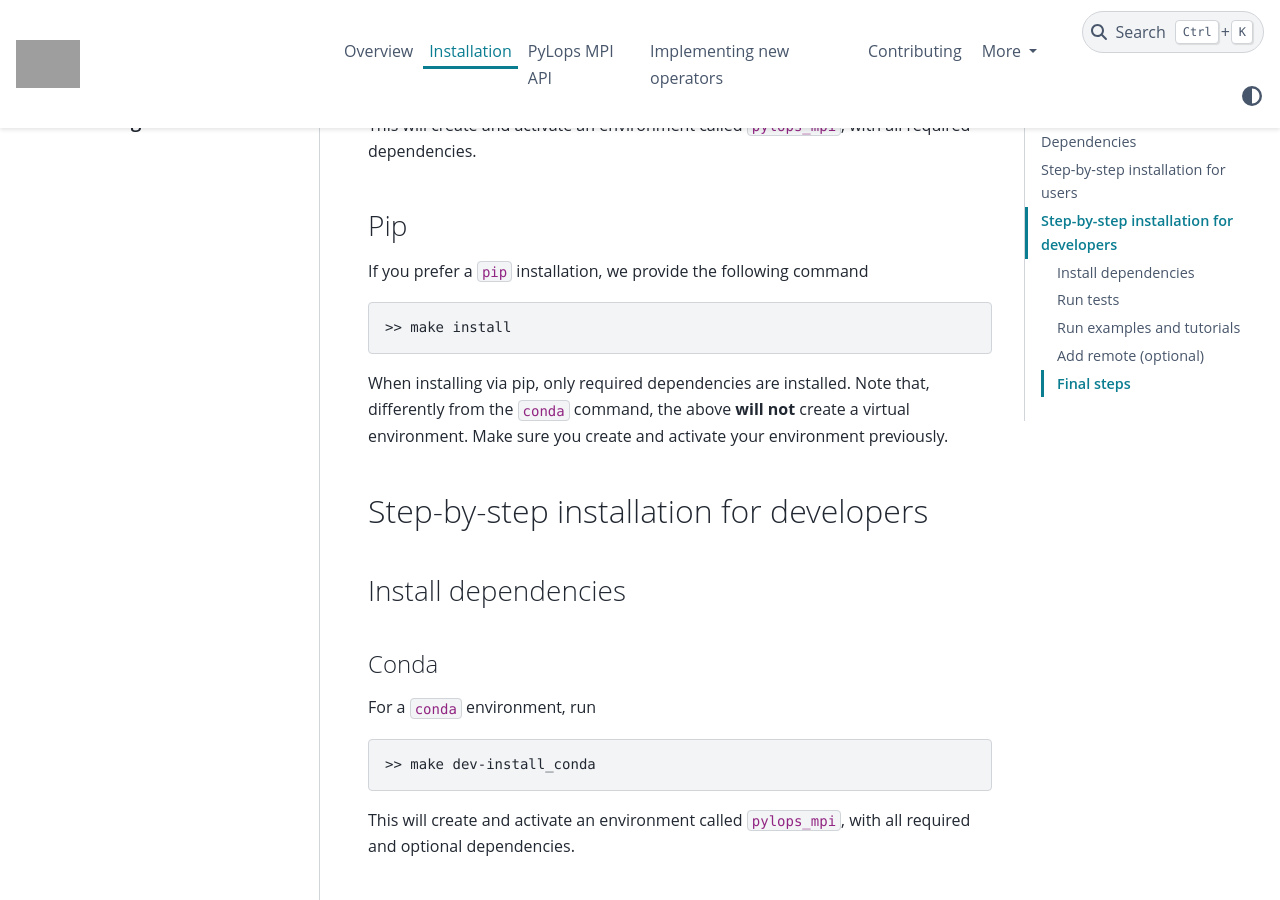
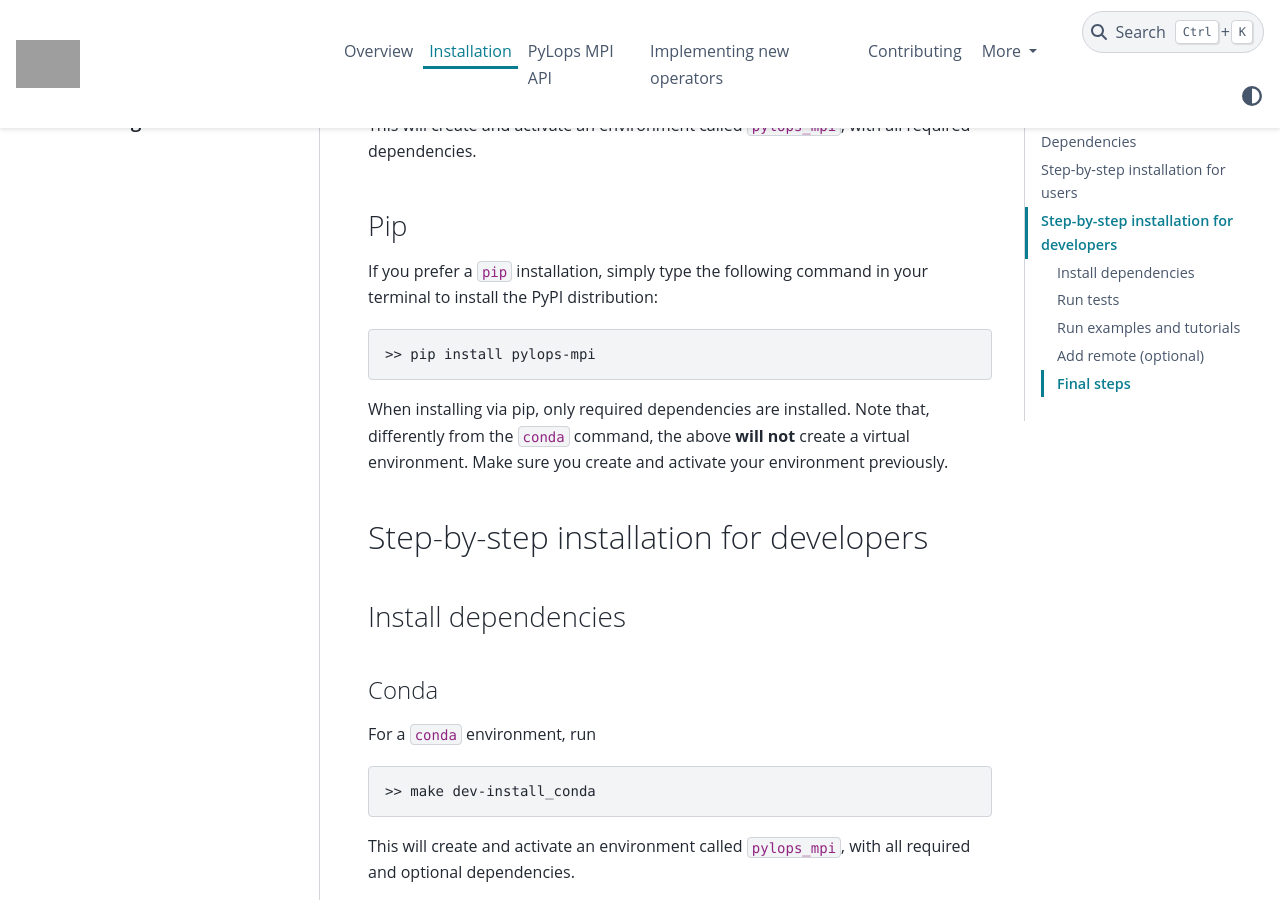
Before and after one commit to PyLops/pylops-mpi, a Sphinx documentation site: the page built from docs/source/installation.rst, in a window 1280 px wide and 900 px high, scrolled down 1577 px. Built offline with Sphinx 7.4.7 and the PyData theme 0.15.4, drawn with Linux system fonts in a browser that asks for light colours; pages that are not in the unit, such as notebooks, are missing from menus; comment, search, counter and statistics services are not loaded; grey boxes are pictures that could not be loaded.

Commit message:
Updated docs

```diff
--- a/docs/source/installation.rst
+++ b/docs/source/installation.rst
@@ -60,11 +60,12 @@ This will create and activate an environment called ``pylops_mpi``, with all req
 
 Pip
 ===
-If you prefer a ``pip`` installation, we provide the following command
+If you prefer a ``pip`` installation, simply type the following command in your terminal to install the
+PyPI distribution:
 
 .. code-block:: bash
 
-   >> make install
+   >> pip install pylops-mpi
 
 When installing via pip, only required dependencies are installed.
 Note that, differently from the  ``conda`` command, the above **will not** create a virtual environment.
```
Also changed, not shown: README.md (+2 -2 lines).
